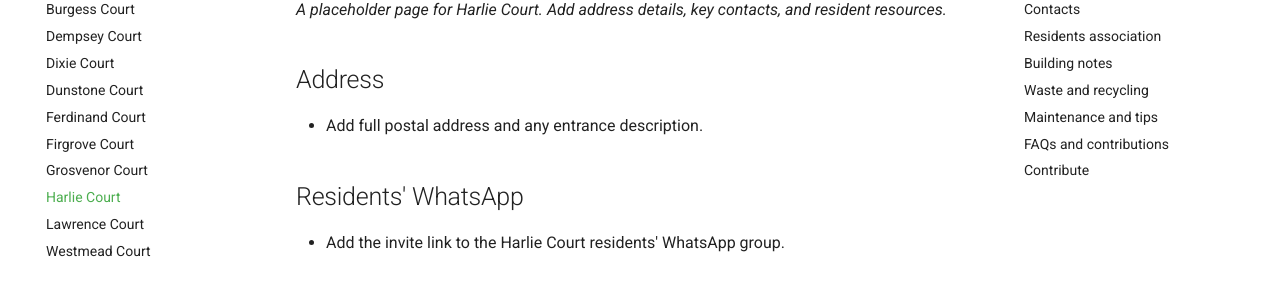
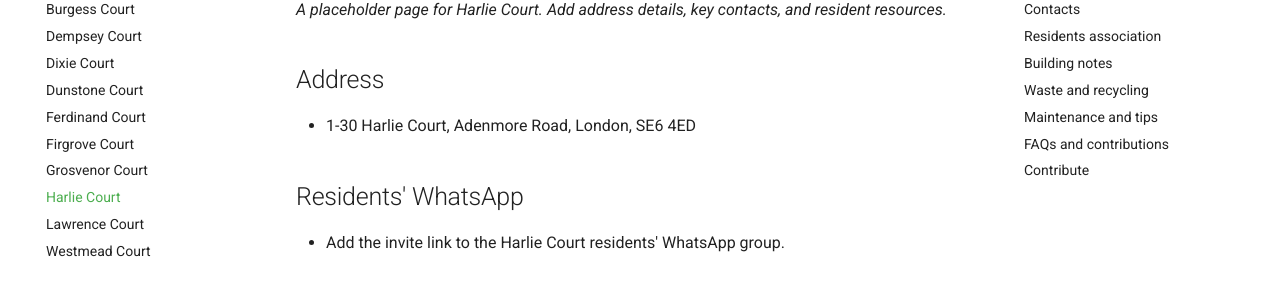
Before and after one commit to catfordgreen/website, an MkDocs documentation site: the page built from docs/harlie-court/index.md, in a window 1280 px wide and 900 px high. Shown: the part 231-532 px from the top of the window. Built offline with MkDocs 1.6.1 and Material for MkDocs 9.7.7, drawn with Linux system fonts in a browser that asks for light colours; plug-ins that fetch from the network failed and are left out; comment, search, counter and statistics services are not loaded.

Commit message:
Add full postal address for Harlie Court
Updated the address details for Harlie Court.

```diff
--- a/docs/harlie-court/index.md
+++ b/docs/harlie-court/index.md
@@ -3,7 +3,7 @@
 _A placeholder page for Harlie Court. Add address details, key contacts, and resident resources._
 
 ## Address
-- Add full postal address and any entrance description.
+- 1-30 Harlie Court, Adenmore Road, London, SE6 4ED
 
 ## Residents' WhatsApp
 - Add the invite link to the Harlie Court residents' WhatsApp group.
```
